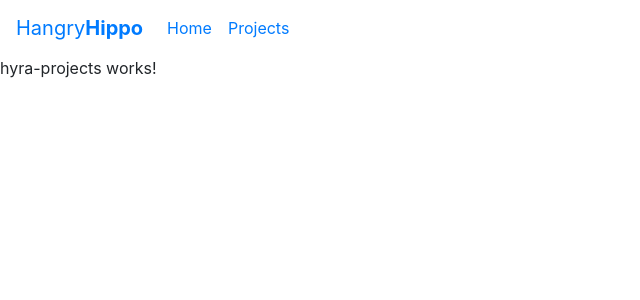
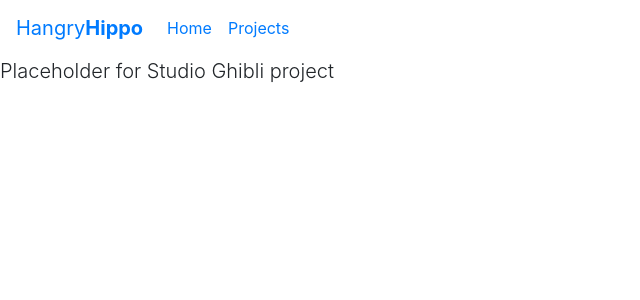
Before and after one commit to hyracinth/hyracinthWeb, an Angular app: page /Projects in a window 1280 px wide. Shown: the top 300 px of the page, without its empty margins (0-640 px from the left). Built offline with nearby package versions, Linux system fonts and the light colour scheme.

Commit message:
Created StudioGhibli project component skeleton. Created HyraNavbar Module

```diff
--- a/src/app/hyra-home/hyra-home.module.ts
+++ b/src/app/hyra-home/hyra-home.module.ts
@@ -6,12 +6,12 @@ import { HyraHomeComponent } from './hyra-home.component';
 import { HyraHomeRoutingModule } from './hyra-home-routing.module';
 
 @NgModule({
+  declarations: [
+    HyraHomeComponent
+  ],
   imports: [
     CommonModule,
     HyraHomeRoutingModule
-  ],
-  declarations: [
-    HyraHomeComponent
   ]
 })
 export class HyraHomeModule { }
--- a/src/app/hyra-projects/hyra-projects.component.html
+++ b/src/app/hyra-projects/hyra-projects.component.html
@@ -1,3 +1 @@
-<p>
-  hyra-projects works!
-</p>
+<app-studio-ghibli></app-studio-ghibli>
--- a/src/app/hyra-projects/hyra-projects.module.ts
+++ b/src/app/hyra-projects/hyra-projects.module.ts
@@ -4,11 +4,13 @@ import { CommonModule } from '@angular/common';
 import { HyraProjectsComponent } from './hyra-projects.component';
 
 import { HyraProjectsRoutingModule } from './hyra-projects-routing.module';
+import { StudioGhibliModule } from './studio-ghibli/studio-ghibli.module';
 
 @NgModule({
   imports: [
     CommonModule,
-    HyraProjectsRoutingModule
+    HyraProjectsRoutingModule,
+    StudioGhibliModule
   ],
   declarations: [
     HyraProjectsComponent
--- /dev/null
+++ b/src/app/hyra-projects/studio-ghibli/studio-ghibli.component.html
@@ -0,0 +1,3 @@
+<p class="lead">
+    Placeholder for Studio Ghibli project
+  </p>
--- /dev/null
+++ b/src/app/hyra-projects/studio-ghibli/studio-ghibli.component.ts
@@ -0,0 +1,15 @@
+import { Component, OnInit } from '@angular/core';
+
+@Component({
+  selector: 'app-studio-ghibli',
+  templateUrl: './studio-ghibli.component.html',
+  styleUrls: ['./studio-ghibli.component.css']
+})
+export class StudioGhibliComponent implements OnInit {
+
+  constructor() { }
+
+  ngOnInit() {
+  }
+
+}
```
Also changed, not shown: src/app/app.module.ts (+4 -3 lines), src/app/hyra-navbar/hyra-navbar.component.html (+0 -8 lines), src/app/hyra-navbar/hyra-navbar.module.ts (added, +23 -0 lines), src/app/hyra-projects/studio-ghibli/studio-ghibli.module.ts (added, +17 -0 lines), src/app/hyra-projects/studio-ghibli/studio-ghibli.component.css (added), 2 other files (tests, documents, lock files or other folders).
